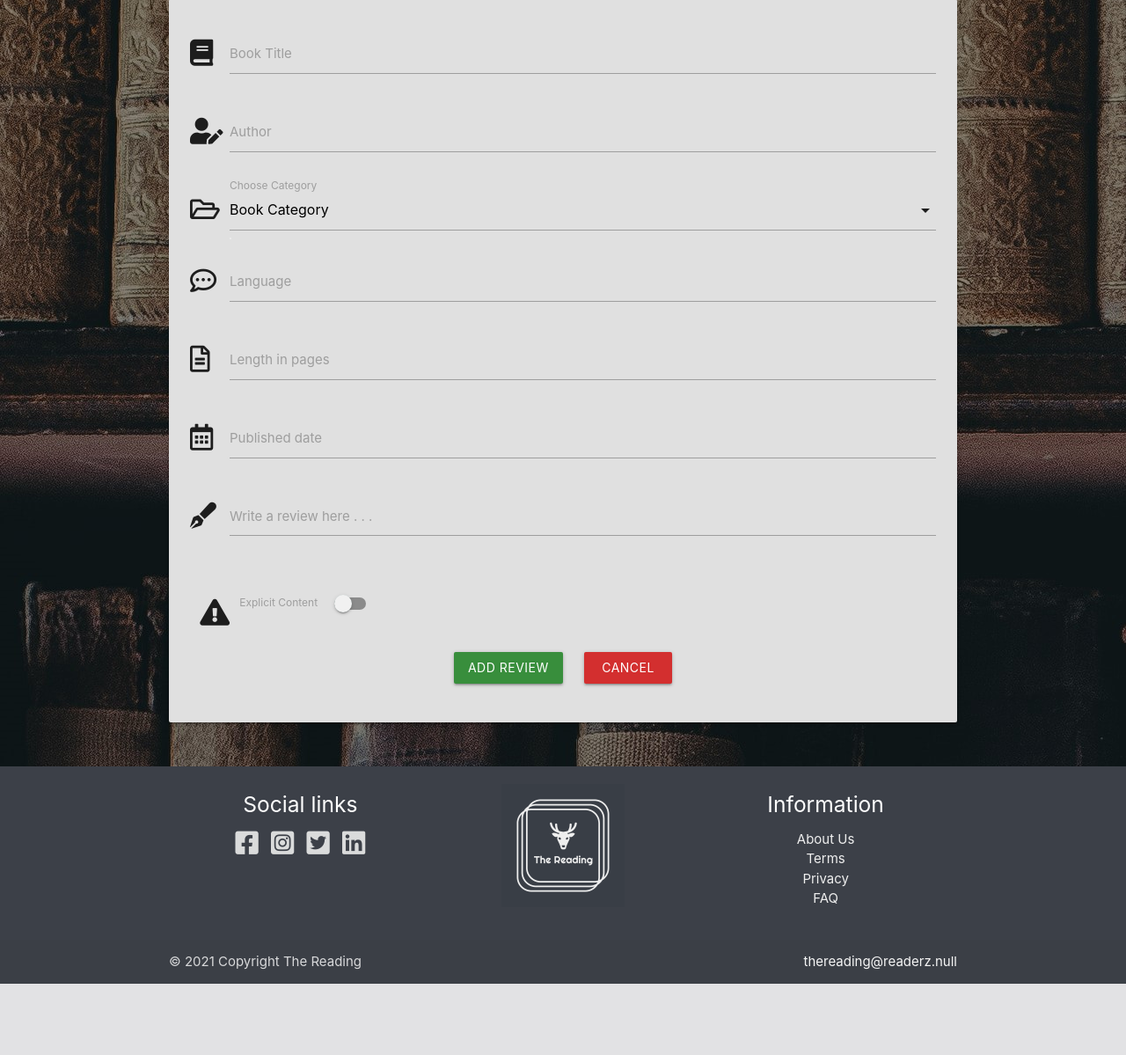
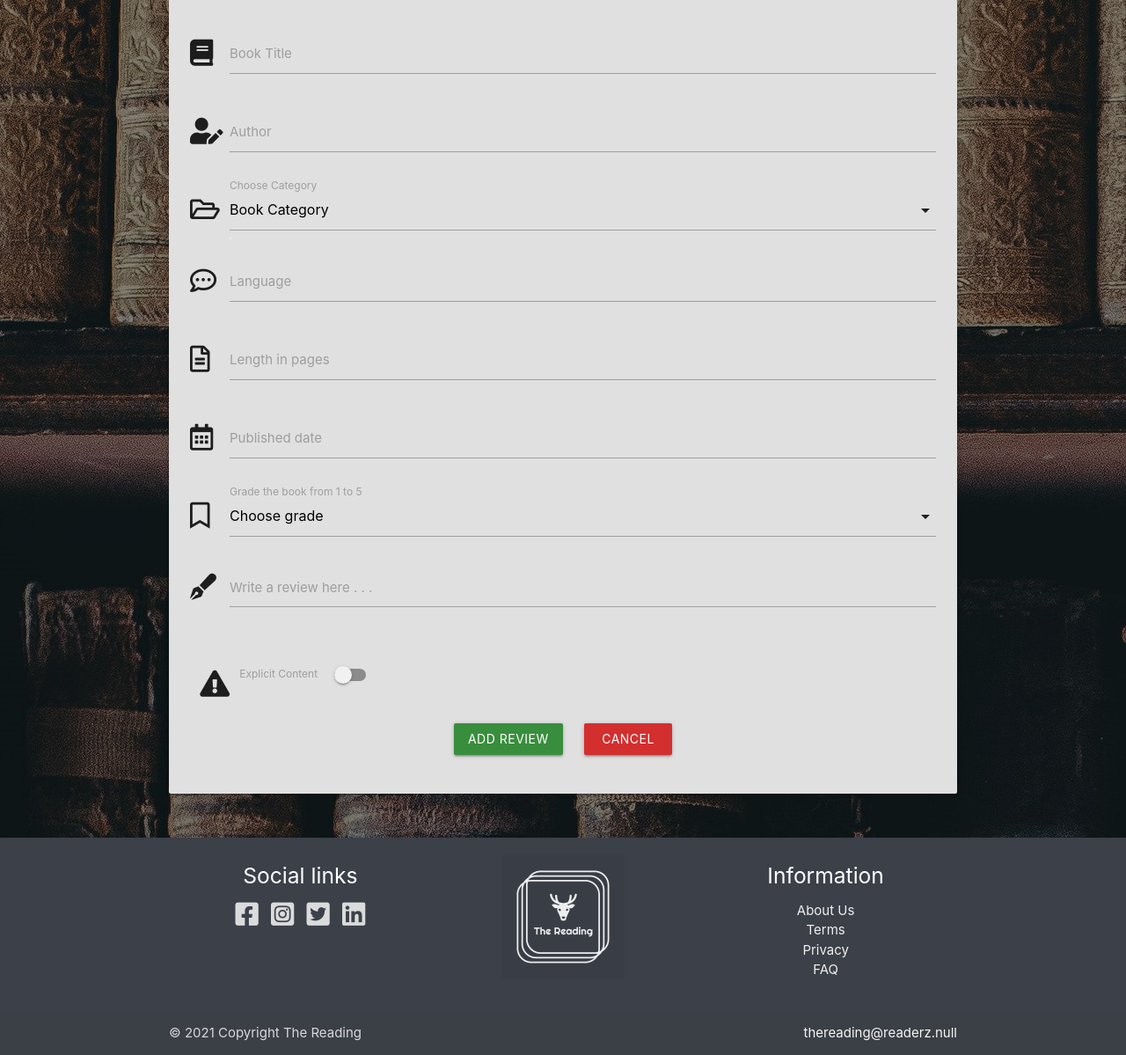
Before and after one commit to QuelleQim/MS3-the-reading, a Flask app: page /add_review in a window 1280 px wide. Shown: the part 533-1732 px from the top of the page at 88% size. Before the commit the page ends 1651 px from the top, so only its background shows below. Run offline with Flask 2, Linux system fonts and the light colour scheme; data that the repository does not hold is empty; some libraries are stand-ins or nearby versions; some web fonts are replaced.

Commit message:
Add grade select to review in add_review.html

```diff
--- a/templates/add_review.html
+++ b/templates/add_review.html
@@ -64,6 +64,21 @@
                     <label for="published_date">Published date</label>
                 </div>
             </div>
+            <!-- book grade collapisble field-->
+            <div class="row">
+                <div class="input-field">
+                    <i class="far fa-bookmark prefix"></i>
+                    <select>
+                        <option value="" disabled selected>Choose grade</option>
+                        <option value="1">1</option>
+                        <option value="2">2</option>
+                        <option value="3">3</option>
+                        <option value="4">4</option>
+                        <option value="5">5</option>
+                    </select>
+                    <label>Grade the book from 1 to 5</label>
+                </div>
+            </div>
             <!-- write a review input field -->
             <div class="row">
                 <div class="input-field">
```
